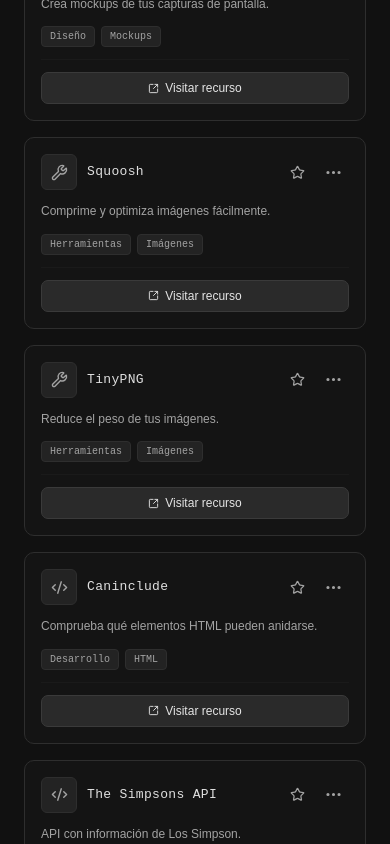
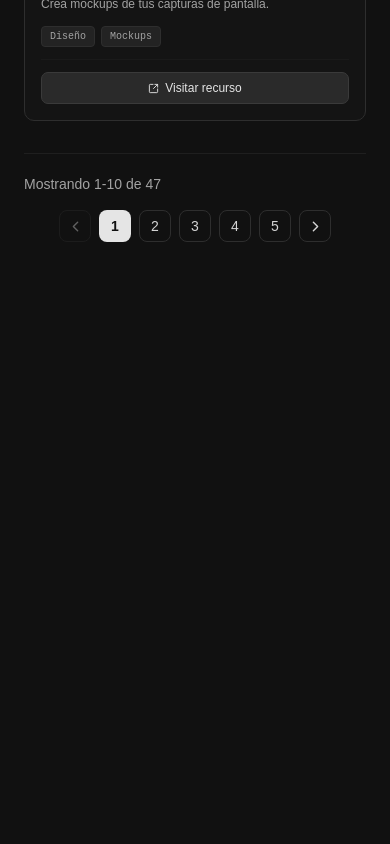
Before and after one commit to juanfeoru/devhub, a React (Vite) app: page /resources in a window 390 px wide. Shown: the part 2320-3164 px from the top of the page. After the commit the page ends 2582 px from the top, so only its background shows below. Built offline with nearby package versions, Linux system fonts and the light colour scheme.

Commit message:
feat: añadir paginacion

```diff
--- /dev/null
+++ b/src/components/resources/Pagination.tsx
@@ -0,0 +1,99 @@
+import { ChevronLeft, ChevronRight } from 'lucide-react';
+
+interface PaginationProps {
+  currentPage: number;
+  totalPages: number;
+  onPageChange: (page: number) => void;
+}
+
+export default function Pagination({
+  currentPage,
+  totalPages,
+  onPageChange,
+}: PaginationProps) {
+  if (totalPages <= 1) return null;
+
+  const getPages = () => {
+    const pages: (number | '...')[] = [];
+
+    if (totalPages <= 5) {
+      return Array.from({ length: totalPages }, (_, i) => i + 1);
+    }
+
+    pages.push(1);
+
+    if (currentPage > 3) pages.push('...');
+
+    const start = Math.max(2, currentPage - 1);
+    const end = Math.min(totalPages - 1, currentPage + 1);
+
+    for (let page = start; page <= end; page++) {
+      pages.push(page);
+    }
+
+    if (currentPage < totalPages - 2) pages.push('...');
+
+    pages.push(totalPages);
+
+    return pages;
+  };
+
+  const buttonStyles =
+    'inline-flex size-8 items-center justify-center rounded-lg border border-border-strong text-sm text-text-secondary transition-colors hover:bg-surface-hover hover:text-text-primary disabled:pointer-events-none disabled:opacity-40';
+
+  return (
+    <nav
+      aria-label='Paginación de recursos'
+      className='flex items-center justify-center gap-2'
+    >
+      <button
+        type='button'
+        onClick={() => onPageChange(currentPage - 1)}
+        disabled={currentPage === 1}
+        aria-label='Página anterior'
+        title='Página anterior'
+        className={buttonStyles}
+      >
+        <ChevronLeft size={17} aria-hidden='true' />
+      </button>
+
+      {getPages().map((page, index) =>
+        page === '...' ? (
+          <span
+            key={`ellipsis-${index}`}
+            className='flex size-8 items-center justify-center text-sm text-text-muted'
+          >
+            ...
+          </span>
+        ) : (
+          <button
+            key={page}
+            type='button'
+            onClick={() => onPageChange(page)}
+            aria-label={`Página ${page}`}
+            title={`Página ${page}`}
+            aria-current={currentPage === page ? 'page' : undefined}
+            className={
+              currentPage === page
+                ? 'inline-flex size-8 items-center justify-center rounded-lg bg-interactive text-sm font-semibold text-bg'
+                : buttonStyles
+            }
+          >
+            {page}
+          </button>
+        ),
+      )}
+
+      <button
+        type='button'
+        onClick={() => onPageChange(currentPage + 1)}
+        disabled={currentPage === totalPages}
+        aria-label='Página siguiente'
+        title='Página siguiente'
+        className={buttonStyles}
+      >
+        <ChevronRight size={17} aria-hidden='true' />
+      </button>
+    </nav>
+  );
+}
--- a/src/components/resources/ResourceToolbar.tsx
+++ b/src/components/resources/ResourceToolbar.tsx
@@ -9,6 +9,7 @@ interface ResourceToolbarProps {
   setSort: (value: ResourceSort) => void;
   view: ResourceView;
   setView: (value: ResourceView) => void;
+  onPageChange: (page: number) => void;
 }
 
 export default function ResourceToolbar({
@@ -18,6 +19,7 @@ export default function ResourceToolbar({
   setSort,
   view,
   setView,
+  onPageChange,
 }: ResourceToolbarProps) {
   const searchInputRef = useRef<HTMLInputElement>(null);
 
@@ -70,7 +72,10 @@ export default function ResourceToolbar({
           type='text'
           autoComplete='off'
           value={search}
-          onChange={(e) => setSearch(e.target.value)}
+          onChange={(e) => {
+            setSearch(e.target.value);
+            onPageChange(1);
+          }}
           placeholder='Buscar recursos...'
           className='w-full rounded-lg border border-border-strong bg-surface-elevated py-2 pl-8 pr-10 text-[13px] text-interactive transition-colors outline-none focus:border-[#3d3d3d] focus:bg-[#1d1d1d]'
         />
@@ -81,6 +86,7 @@ export default function ResourceToolbar({
             onClick={() => {
               setSearch('');
               searchInputRef.current?.focus();
+              onPageChange(1);
             }}
             aria-label='Limpiar búsqueda'
             title='Limpiar búsqueda'
@@ -106,7 +112,10 @@ export default function ResourceToolbar({
         <select
           id='resource-sort'
           value={sort}
-          onChange={(e) => setSort(e.target.value as ResourceSort)}
+          onChange={(e) => {
+            setSort(e.target.value as ResourceSort);
+            onPageChange(1);
+          }}
           className='cursor-pointer rounded-md border border-border-strong bg-surface px-2.5 py-1.5 font-mono text-xs text-text-muted'
         >
           <option value=''>Ordenar</option>
--- a/src/pages/ResourcesPage.tsx
+++ b/src/pages/ResourcesPage.tsx
@@ -5,6 +5,7 @@ import ResourceToolbar from '../components/resources/ResourceToolbar';
 import { resources as dataResources } from '../data/resources';
 import ResourceCard from '../components/resources/ResourceCard';
 import EmptyState from '../components/ui/EmptyState';
+import Pagination from '../components/resources/Pagination';
 
 export type ResourceView = 'grid' | 'list';
 export type ResourceSort = '' | 'name' | 'recent';
@@ -13,6 +14,7 @@ export default function ResourcesPage() {
   const [view, setView] = useState<ResourceView>('grid');
   const [search, setSearch] = useState('');
   const [sort, setSort] = useState<ResourceSort>('');
+  const [currentPage, setCurrentPage] = useState(1);
   const resources = dataResources;
 
   const normalizedSearch = search.trim().toLowerCase();
@@ -36,6 +38,23 @@ export default function ResourcesPage() {
 
     return 0;
   });
+
+  const itemsPerPage = 10;
+
+  const totalPages = Math.ceil(sortedResources.length / itemsPerPage);
+
+  const safeCurrentPage = Math.min(currentPage, Math.max(totalPages, 1));
+
+  const startIndex = (safeCurrentPage - 1) * itemsPerPage;
+
+  const paginatedResources = sortedResources.slice(
+    startIndex,
+    startIndex + itemsPerPage,
+  );
+
+  const startItem = (currentPage - 1) * itemsPerPage + 1;
+
+  const endItem = Math.min(currentPage * itemsPerPage, sortedResources.length);
 
   return (
     <section className='space-y-5'>
@@ -61,6 +80,7 @@ export default function ResourcesPage() {
         setSort={setSort}
         view={view}
         setView={setView}
+        onPageChange={setCurrentPage}
       />
 
       <div className='flex items-center gap-2.5 mt-8 mb-3.5'>
@@ -85,9 +105,23 @@ export default function ResourcesPage() {
               : 'grid-cols-1'
           }`}
         >
-          {sortedResources.map((resource) => (
+          {paginatedResources.map((resource) => (
             <ResourceCard key={resource.id} resource={resource} />
           ))}
+        </div>
+      )}
+
+      {totalPages > 0 && (
+        <div className='mt-8 flex flex-col gap-4 border-t border-border pt-5 sm:flex-row sm:items-center sm:justify-between'>
+          <p className='text-sm text-text-muted'>
+            Mostrando {startItem}-{endItem} de {sortedResources.length}
+          </p>
+
+          <Pagination
+            currentPage={safeCurrentPage}
+            totalPages={totalPages}
+            onPageChange={setCurrentPage}
+          />
         </div>
       )}
     </section>
```
